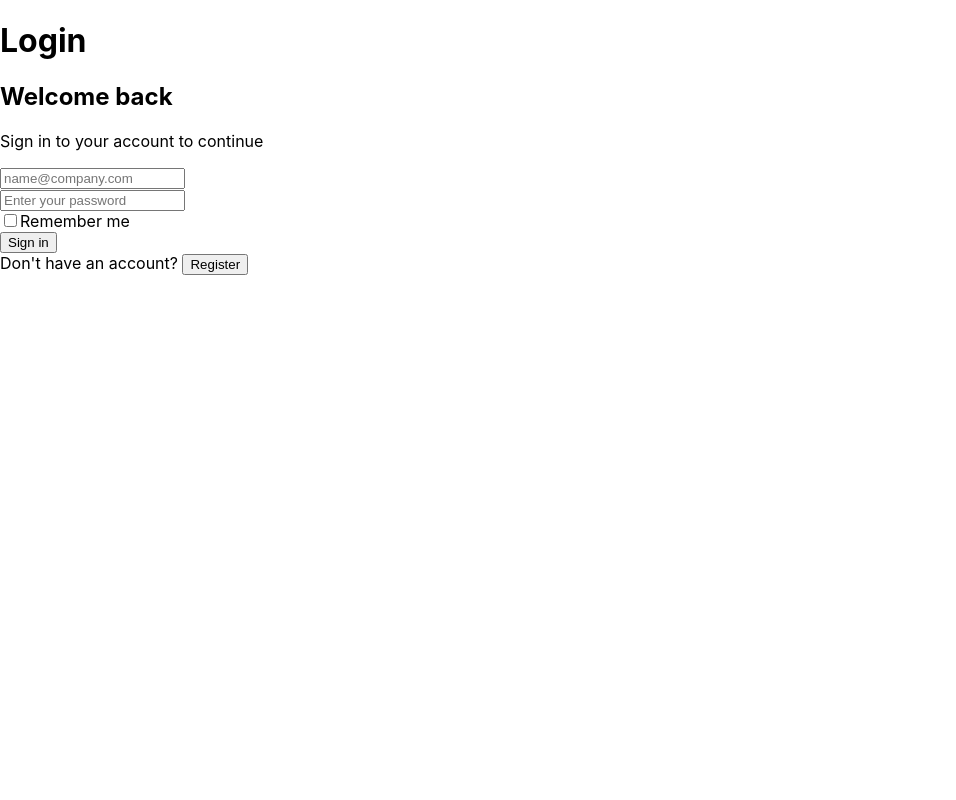
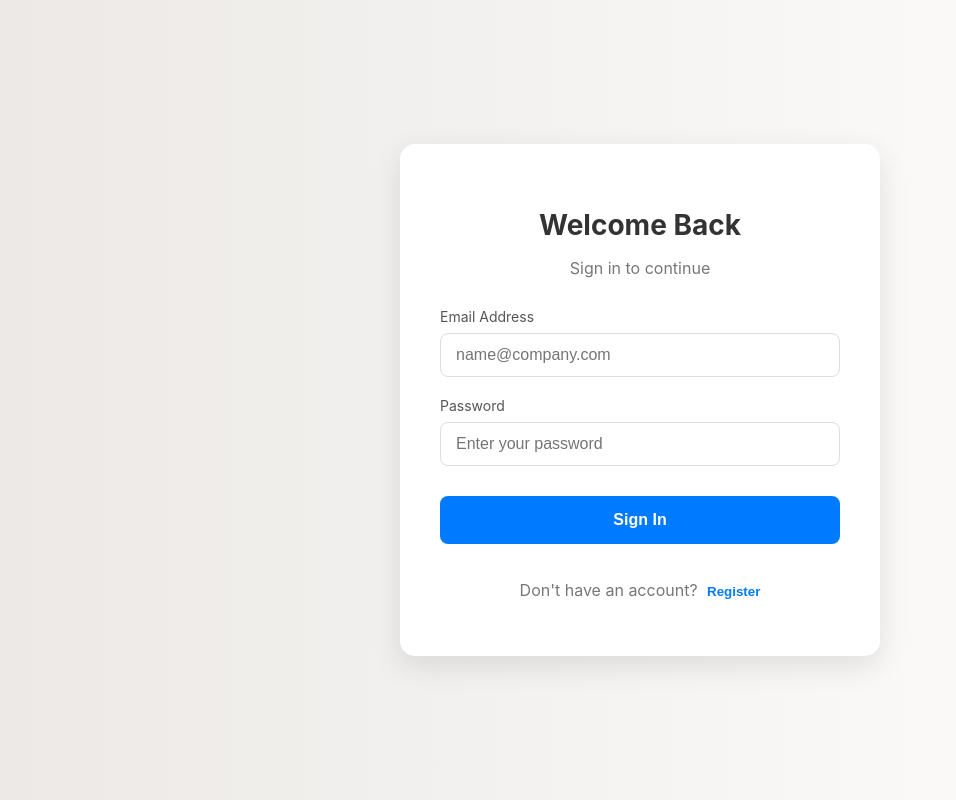
Before and after one commit to Dhruv102004/ShipsyProject, a React (Create React App) app in the folder frontend/: page / in a window 1280 px wide. Shown: the whole page, without its empty margins (0-956 px from the left). Built offline with nearby package versions, Linux system fonts and the light colour scheme.

Commit message:
updated loginPage with a streamlined flow

```diff
--- a/frontend/src/components/auth/Login.js
+++ b/frontend/src/components/auth/Login.js
@@ -2,8 +2,6 @@
 import React, { useState } from 'react';
 import axios from 'axios';
 import { useNavigate } from 'react-router-dom';
-import { Button, Label, TextInput, Checkbox } from 'flowbite-react';
-
 
 const Login = () => {
   const [formData, setFormData] = useState({
@@ -20,18 +18,12 @@ const Login = () => {
   const onSubmit = async (e) => {
     e.preventDefault();
     try {
-      // Send login request and expect a token in response
       const res = await axios.post('http://localhost:3001/api/auth/login', formData);
-
       if (!res || !res.data) throw new Error('Invalid response from server');
-
       const token = res.data.token;
       if (!token) throw new Error('Login did not return a token');
-
-      // Persist token for subsequent requests
       localStorage.setItem('token', token);
 
-      // Fetch the full user profile to obtain isSeller
       let user = null;
       try {
         const meRes = await axios.get('http://localhost:3001/api/auth/me', {
@@ -39,26 +31,18 @@ const Login = () => {
         });
         user = meRes.data;
       } catch (meErr) {
-        // Fall back to any user object returned by the login endpoint
         console.warn('Failed to fetch /api/auth/me, falling back to login response', meErr);
         user = res.data.user || res.data;
       }
 
       if (!user) throw new Error('Unable to determine user after login');
-
-      // Ensure isSeller exists
       if (typeof user.isSeller === 'undefined') user.isSeller = false;
-
-      // Persist user
       localStorage.setItem('user', JSON.stringify(user));
 
-      // Navigate to unified dashboard. App will render appropriate dashboard using stored user
-      console.log('Logged in user isSeller:', user.isSeller);
       if(user.isSeller){
-        navigate('/seller-dashboard')
-      }
-      else{
-        navigate('/buyer-dashboard')
+        navigate('/seller-dashboard');
+      } else {
+        navigate('/buyer-dashboard');
       }
     } catch (err) {
       console.error(err);
@@ -71,19 +55,14 @@ const Login = () => {
   };
 
   return (
-    <div className="min-h-screen flex items-center justify-center bg-gray-50 py-12 px-4 sm:px-6 lg:px-8">
-      <div className="max-w-md w-full space-y-8">
-        <div className="bg-white py-8 px-6 shadow rounded-lg">
-          <div className="text-center mb-6">
-            <h2 className="mt-2 text-3xl font-extrabold text-gray-900">Welcome back</h2>
-            <p className="mt-2 text-sm text-gray-600">Sign in to your account to continue</p>
-          </div>
-
-          <form className="mt-8 space-y-6" onSubmit={onSubmit}>
-            <div className="rounded-md shadow-sm -space-y-px">
-              <div className="mb-4">
-                <Label htmlFor="email" value="Email address" />
-                <TextInput
+    <div style={styles.container}>
+      <div style={styles.card}>
+        <h2 style={styles.title}>Welcome Back</h2>
+        <p style={styles.subtitle}>Sign in to continue</p>
+        <form onSubmit={onSubmit} style={styles.form}>
+          <div style={styles.inputGroup}>
+            <label htmlFor="email" style={styles.label}>Email Address</label>
+            <input
               id="email"
               name="email"
               type="email"
@@ -91,12 +70,12 @@ const Login = () => {
               required
               value={email}
               onChange={onChange}
+              style={styles.input}
             />
           </div>
-
-              <div className="mb-4">
-                <Label htmlFor="password" value="Password" />
-                <TextInput
+          <div style={styles.inputGroup}>
+            <label htmlFor="password" style={styles.label}>Password</label>
+            <input
               id="password"
               name="password"
               type="password"
@@ -105,34 +84,97 @@ const Login = () => {
               minLength={6}
               value={password}
               onChange={onChange}
+              style={styles.input}
             />
           </div>
-            </div>
-
-            <div className="flex items-center justify-between">
-              <div className="flex items-center">
-                <Checkbox id="remember" />
-                <Label htmlFor="remember" className="ml-2">Remember me</Label>
-              </div>
-            </div>
-
-            <div>
-              <Button type="submit" className="w-full">
-                Sign in
-              </Button>
-            </div>
-
-            <div className="text-center text-sm text-gray-600">
-              Don't have an account?{' '}
-              <button type="button" className="font-medium text-indigo-600 hover:text-indigo-500" onClick={() => navigate('/register')}>
+          <button type="submit" style={styles.button}>
+            Sign In
+          </button>
+          <div style={styles.footer}>
+            <p>Don't have an account?{' '}
+              <button type="button" style={styles.linkButton} onClick={() => navigate('/register')}>
                 Register
               </button>
+            </p>
           </div>
         </form>
-        </div>
       </div>
     </div>
   );
 };
 
+const styles = {
+  container: {
+    display: 'flex',
+    justifyContent: 'center',
+    alignItems: 'center',
+  },
+  card: {
+    width: '400px',
+    padding: '40px',
+    borderRadius: '15px',
+    backgroundColor: '#fff',
+    boxShadow: '0 10px 30px rgba(0, 0, 0, 0.1)',
+  },
+  title: {
+    textAlign: 'center',
+    fontSize: '28px',
+    fontWeight: 'bold',
+    color: '#333',
+    marginBottom: '10px',
+  },
+  subtitle: {
+    textAlign: 'center',
+    color: '#777',
+    marginBottom: '30px',
+  },
+  form: {
+    display: 'flex',
+    flexDirection: 'column',
+  },
+  inputGroup: {
+    marginBottom: '20px',
+  },
+  label: {
+    display: 'block',
+    marginBottom: '8px',
+    color: '#555',
+    fontSize: '14px',
+  },
+  input: {
+    width: '100%',
+    padding: '12px 15px',
+    borderRadius: '8px',
+    border: '1px solid #ddd',
+    fontSize: '16px',
+    boxSizing: 'border-box',
+  },
+  button: {
+    padding: '15px',
+    borderRadius: '8px',
+    border: 'none',
+    backgroundColor: '#007bff',
+    color: '#fff',
+    fontSize: '16px',
+    fontWeight: 'bold',
+    cursor: 'pointer',
+    marginTop: '10px',
+    transition: 'background-color 0.2s ease-in-out',
+  },
+  footer: {
+    textAlign: 'center',
+    marginTop: '20px',
+    color: '#777',
+  },
+  linkButton: {
+    background: 'none',
+    border: 'none',
+    color: '#007bff',
+    fontWeight: 'bold',
+    cursor: 'pointer',
+    padding: 0,
+    marginLeft: '5px',
+  },
+};
+
 export default Login;
--- a/frontend/src/pages/LoginPage.js
+++ b/frontend/src/pages/LoginPage.js
@@ -4,11 +4,20 @@ import Login from '../components/auth/Login';
 
 const LoginPage = () => {
   return (
-    <div>
-      <h1>Login</h1>
+    <div style={styles.container}>
       <Login />
     </div>
   );
 };
 
+const styles = {
+  container: {
+    display: 'flex',
+    justifyContent: 'center',
+    alignItems: 'center',
+    minHeight: '100vh',
+    background: 'linear-gradient(to right, #ece9e6, #ffffff)',
+  },
+};
+
 export default LoginPage;
```
Lines whose indentation alone changed are shown as unchanged.
